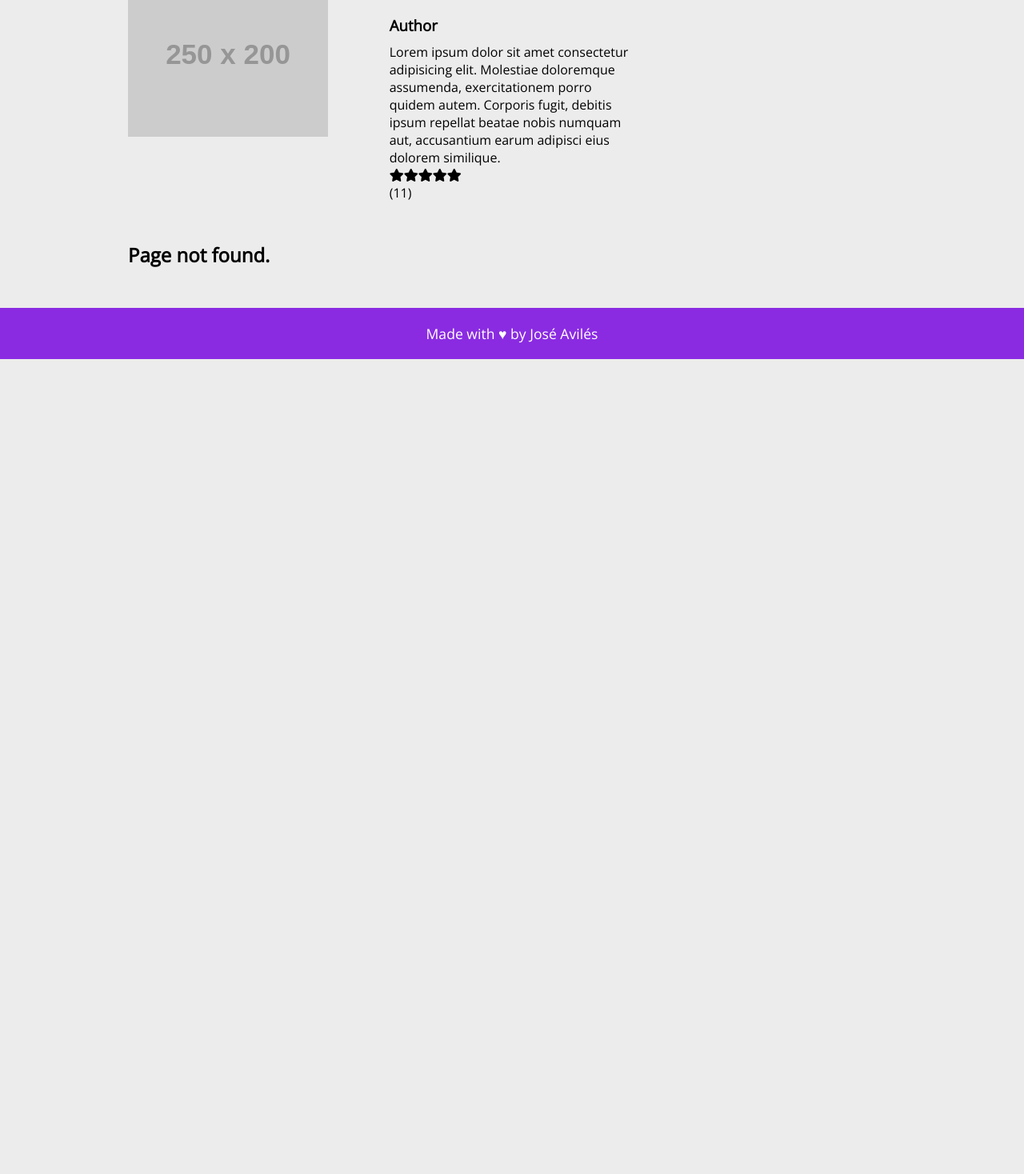
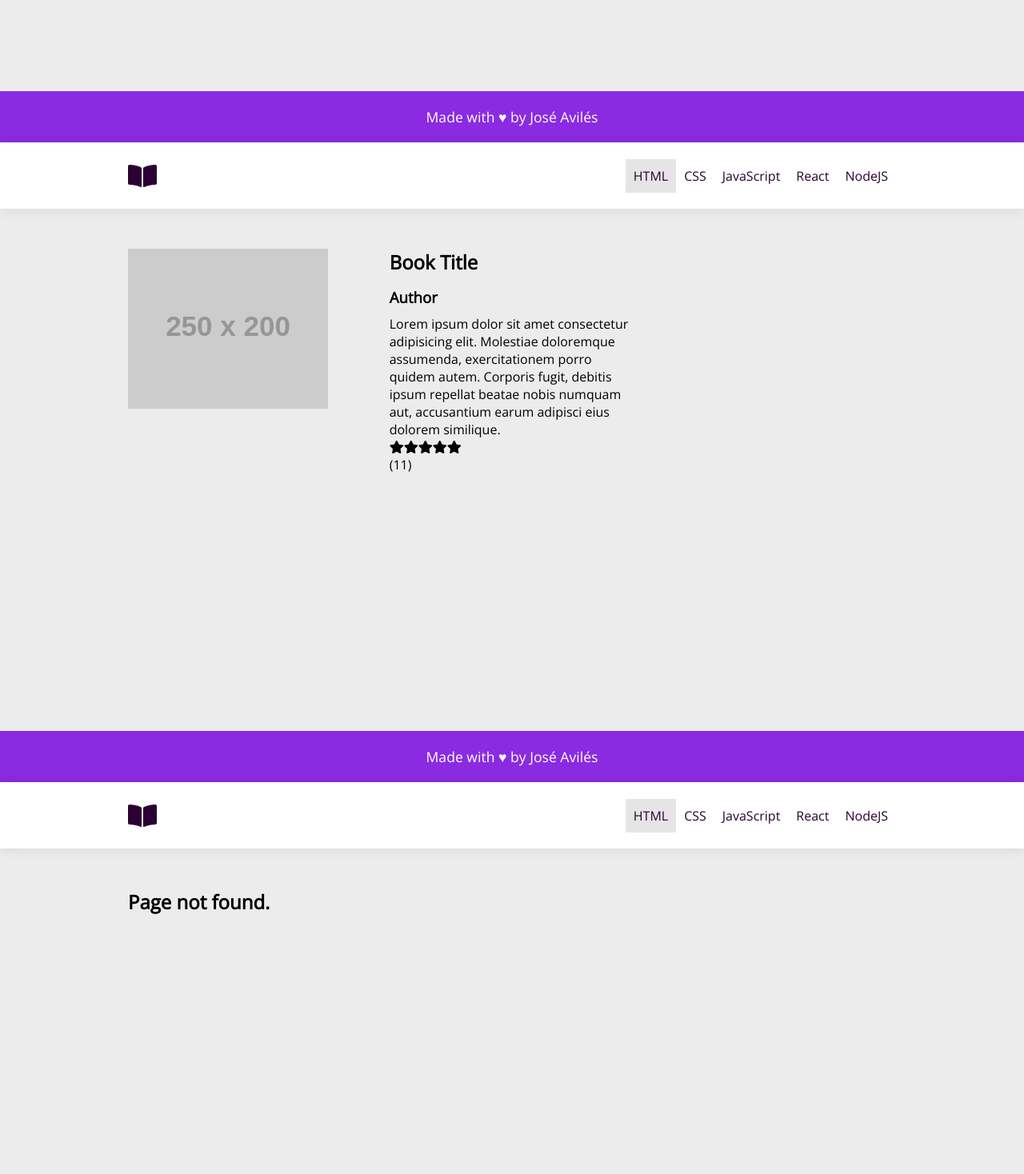
Before and after one commit to avilesj/books, a React (Create React App) app: page / in a window 1280 px wide. Shown: the part 622-2090 px from the top of the page at 80% size. Before the commit the page ends 1071 px from the top, so only its background shows below. Built offline with nearby package versions, Linux system fonts and the light colour scheme.

Commit message:
Added page re-structure

```diff
--- a/package.json
+++ b/package.json
@@ -5,6 +5,7 @@
   "dependencies": {
     "react": "^16.6.3",
     "react-dom": "^16.6.3",
+    "react-router-dom": "^4.3.1",
     "react-scripts": "2.1.1"
   },
   "scripts": {
--- a/src/App.js
+++ b/src/App.js
@@ -1,19 +1,15 @@
 import React, { Component } from 'react';
-import Footer from './components/footer/footer';
 import PageNotFound from './pages/page-not-found';
 import BooksSection from './pages/books-section';
 import BookDetail from './pages/book-detail';
-import Header from './components/header/header';
 
 class App extends Component {
   render() {
     return (
       <div>
-        <Header />
         <BooksSection />
         <BookDetail />
         <PageNotFound />
-        <Footer />
       </div>
     );
   }
--- a/src/index.css
+++ b/src/index.css
@@ -151,4 +151,11 @@ body {
   text-align: center;
   font-size: 1.1em;
   padding: 20px;
+  margin-top:auto;
 }
+
+.has-fixed-footer {
+  min-height: 100vh;
+  display: flex;
+  flex-direction: column;
+}
--- a/src/pages/book-detail.js
+++ b/src/pages/book-detail.js
@@ -1,7 +1,11 @@
 import React from 'react';
+import Header from '../components/header/header';
+import Footer from '../components/footer/footer';
 
 let BookDetail = (props) => {
     return (
+        <div class="has-fixed-footer">
+            <Header />
             <section id="book-detail">
                 <div className="container">
                     <div className="book-container">
@@ -36,6 +40,9 @@ let BookDetail = (props) => {
                     </div>
                 </div>
             </section>
+            <Footer />
+        </div>
+
     )
 }
 
--- a/src/pages/books-section.js
+++ b/src/pages/books-section.js
@@ -1,7 +1,11 @@
 import React from 'react';
+import Footer from '../components/footer/footer';
+import Header from '../components/header/header';
 
 let BooksSection = (props) => {
     return (
+        <div class="has-fixed-footer">
+            <Header />
             <section id="books-section">
                 <div className="container">
                     <div className="section-title">
@@ -75,6 +79,8 @@ let BooksSection = (props) => {
                     </div>
                 </div>
             </section>
+            <Footer />
+        </div>
     )
 }
 
--- a/src/pages/page-not-found.js
+++ b/src/pages/page-not-found.js
@@ -1,12 +1,19 @@
 import React from 'react';
+import Footer from '../components/footer/footer';
+import Header from '../components/header/header';
+
 
 let PageNotFound = (props) => {
     return (
-        <section id="page-not-found">
-            <div className="container">
-                <h1>Page not found.</h1>
-            </div>
-        </section>
+        <div class="has-fixed-footer">
+            <Header />
+            <section id="page-not-found">
+                <div className="container">
+                    <h1>Page not found.</h1>
+                </div>
+            </section>
+            <Footer />
+        </div>
     )
 }
 
```
Also changed, not shown: 1 other file (tests, documents, lock files or other folders). Lines whose indentation alone changed are shown as unchanged.
